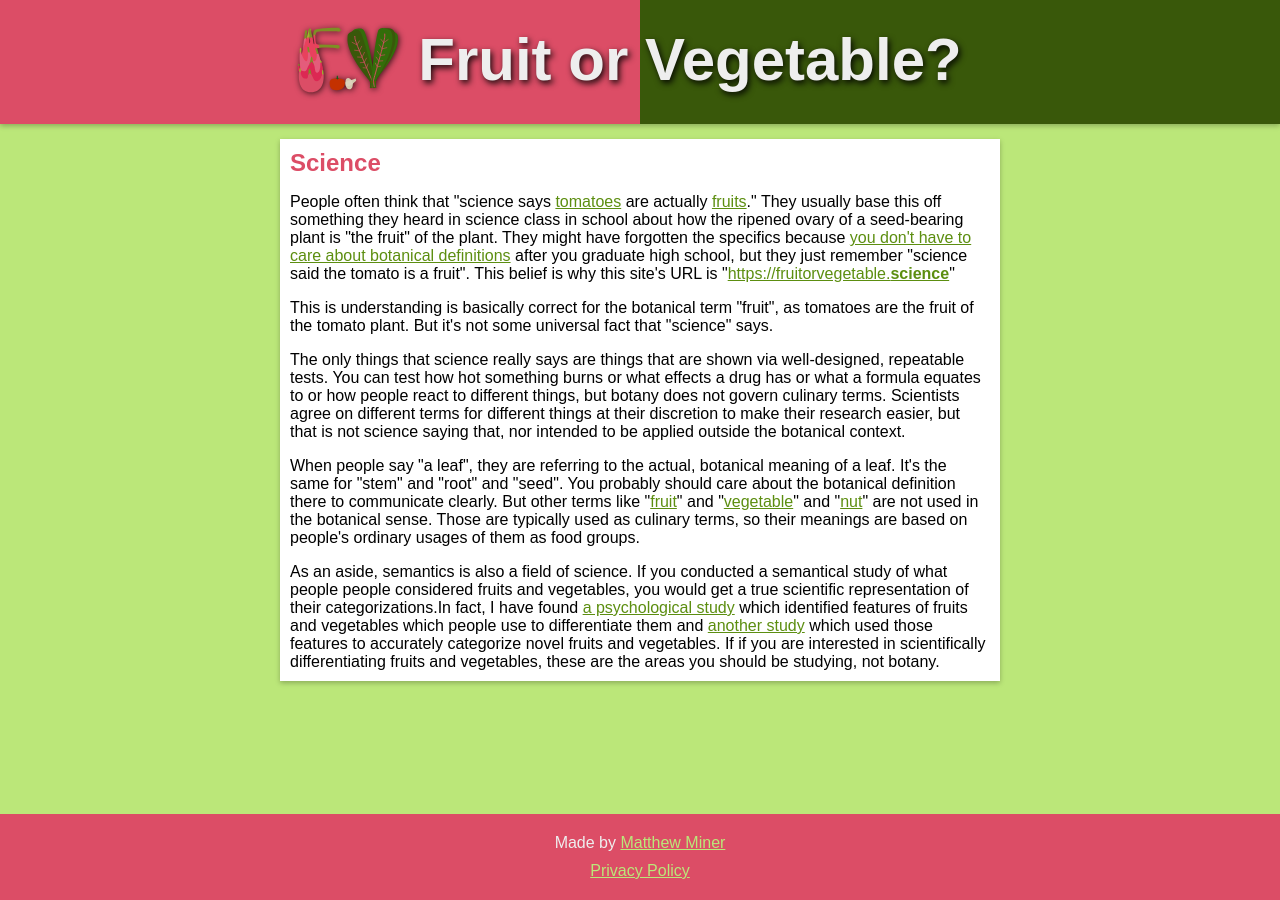
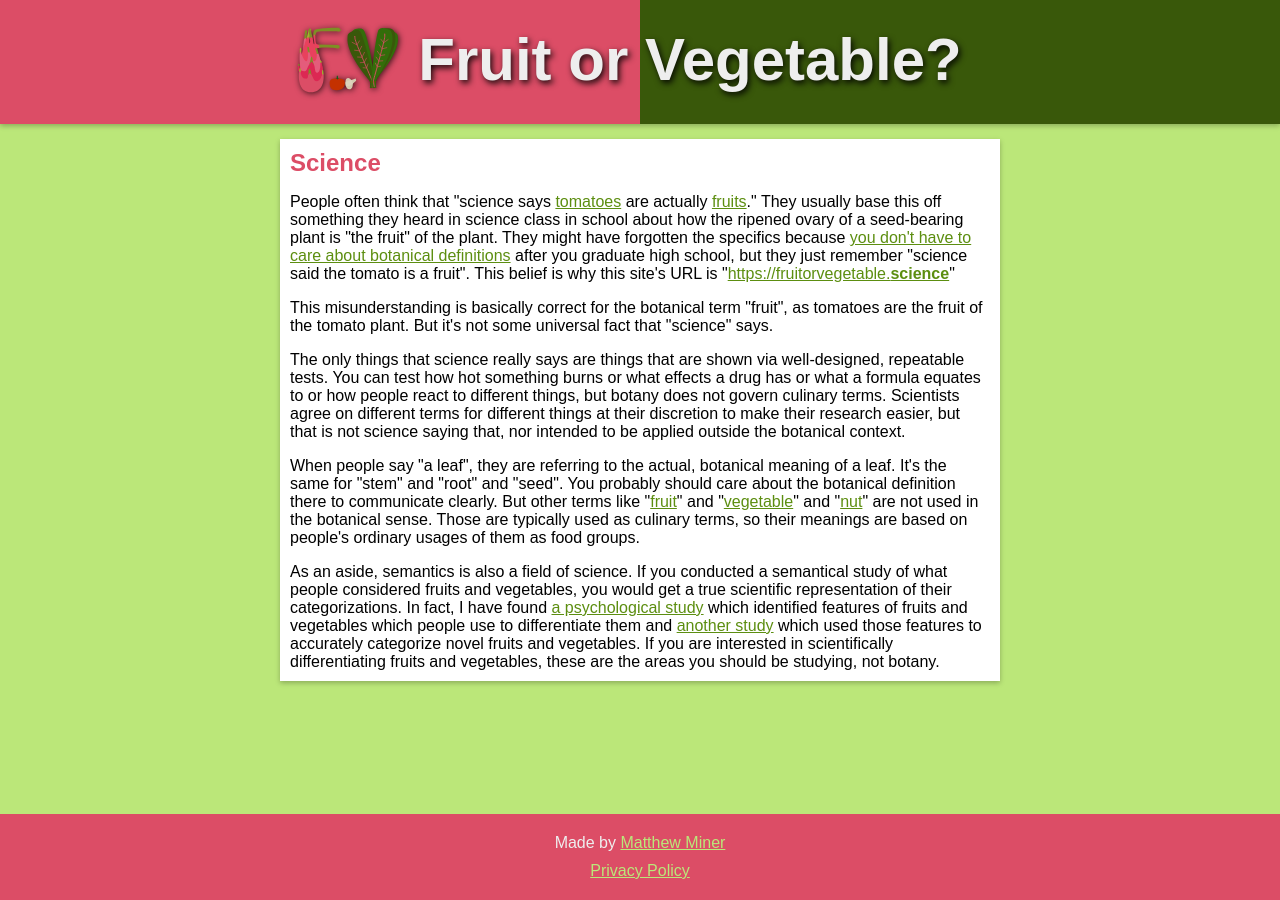
Before and after one commit to mminer237/fruitorvegetable, a Jekyll site: the page built from _pages/science.html, in a window 1280 px wide. Built offline with Jekyll 4.4.1, drawn with Linux system fonts in a browser that asks for light colours.

Commit message:
Fixed typos

```diff
--- a/_pages/science.html
+++ b/_pages/science.html
@@ -6,8 +6,8 @@ title: Science
 <section>
 	<h2>{{ page.title }}</h2>
 	<p>People often think that "science says <a href="{% link _items/tomato.md %}">tomatoes</a> are actually <a href="{% link _types/fruit.html %}">fruits</a>." They usually base this off something they heard in science class in school about how the ripened ovary of a seed-bearing plant is "the fruit" of the plant. They might have forgotten the specifics because <a href="{% link _pages/you-dont-have-to-care-about-botanical-definitions.html %}">you don't have to care about botanical definitions</a> after you graduate high school, but they just remember "science said the tomato is a fruit". This belief is why this site's URL is "<a href="https://fruitorvegetable.science">https://fruitorvegetable.<strong>science</strong></a>"
-	<p>This is understanding is basically correct for the botanical term "fruit", as tomatoes are the fruit of the tomato plant. But it's not some universal fact that "science" says.</p>
+	<p>This misunderstanding is basically correct for the botanical term "fruit", as tomatoes are the fruit of the tomato plant. But it's not some universal fact that "science" says.</p>
 	<p>The only things that science really says are things that are shown via well-designed, repeatable tests. You can test how hot something burns or what effects a drug has or what a formula equates to or how people react to different things, but botany does not govern culinary terms. Scientists agree on different terms for different things at their discretion to make their research easier, but that is not science saying that, nor intended to be applied outside the botanical context.</p>
 	<p>When people say "a leaf", they are referring to the actual, botanical meaning of a leaf. It's the same for "stem" and "root" and "seed". You probably should care about the botanical definition there to communicate clearly. But other terms like "<a href="{% link _types/fruit.html %}">fruit</a>" and "<a href="{% link _types/vegetable.html %}">vegetable</a>" and "<a href="{% link _types/nut.html %}">nut</a>" are not used in the botanical sense. Those are typically used as culinary terms, so their meanings are based on people's ordinary usages of them as food groups.</p>
-	<p>As an aside, semantics is also a field of science. If you conducted a semantical study of what people people considered fruits and vegetables, you would get a true scientific representation of their categorizations.In fact, I have found <a href="https://doi.org/10.3758/BF03196176">a psychological study</a> which identified features of fruits and vegetables which people use to differentiate them and <a href="https://doi.org/10.3758/BF03196343">another study</a> which used those features to accurately categorize novel fruits and vegetables. If if you are interested in scientifically differentiating fruits and vegetables, these are the areas you should be studying, not botany.</p>
+	<p>As an aside, semantics is also a field of science. If you conducted a semantical study of what people considered fruits and vegetables, you would get a true scientific representation of their categorizations. In fact, I have found <a href="https://doi.org/10.3758/BF03196176">a psychological study</a> which identified features of fruits and vegetables which people use to differentiate them and <a href="https://doi.org/10.3758/BF03196343">another study</a> which used those features to accurately categorize novel fruits and vegetables. If you are interested in scientifically differentiating fruits and vegetables, these are the areas you should be studying, not botany.</p>
 </section>
```
